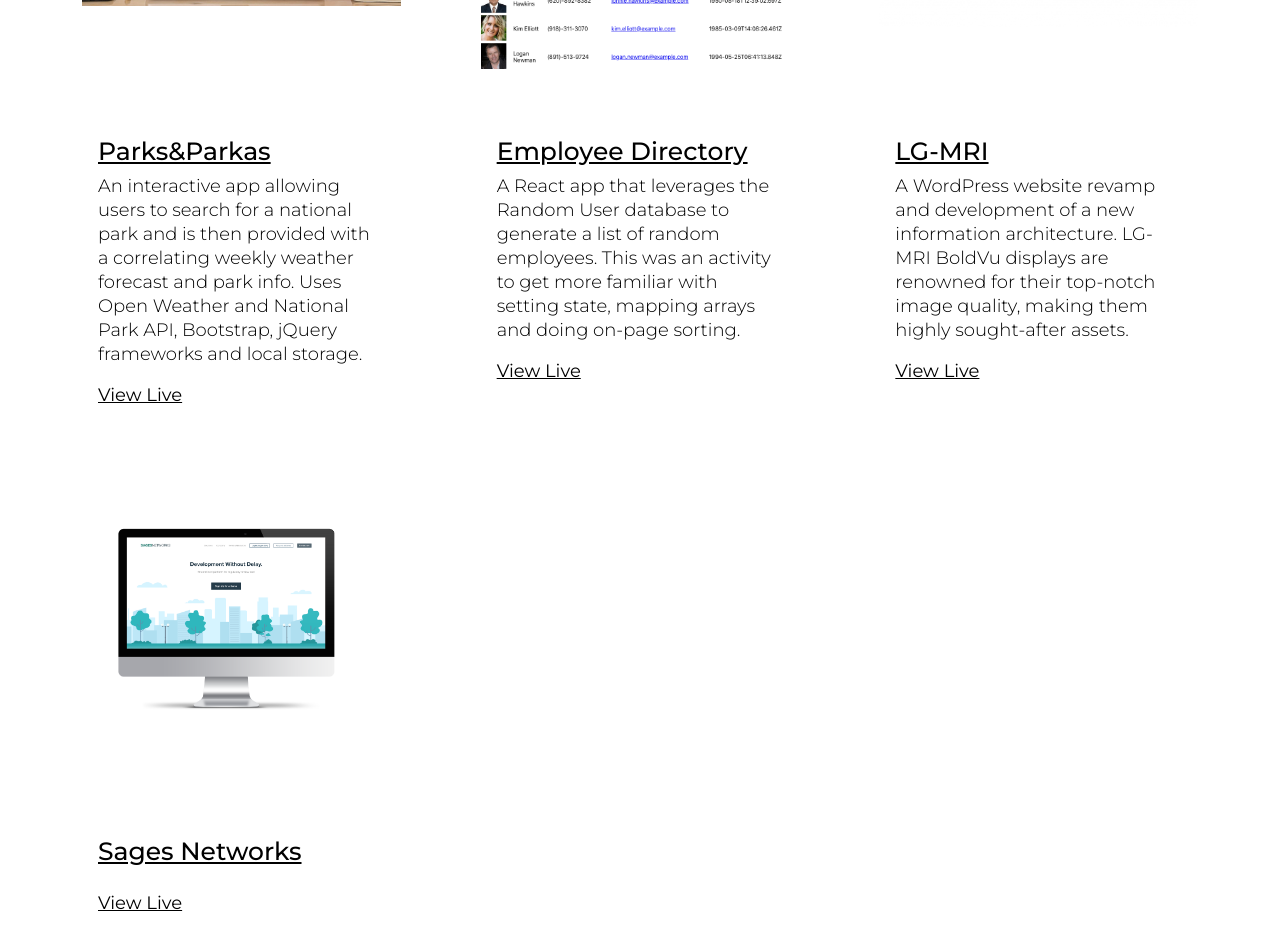
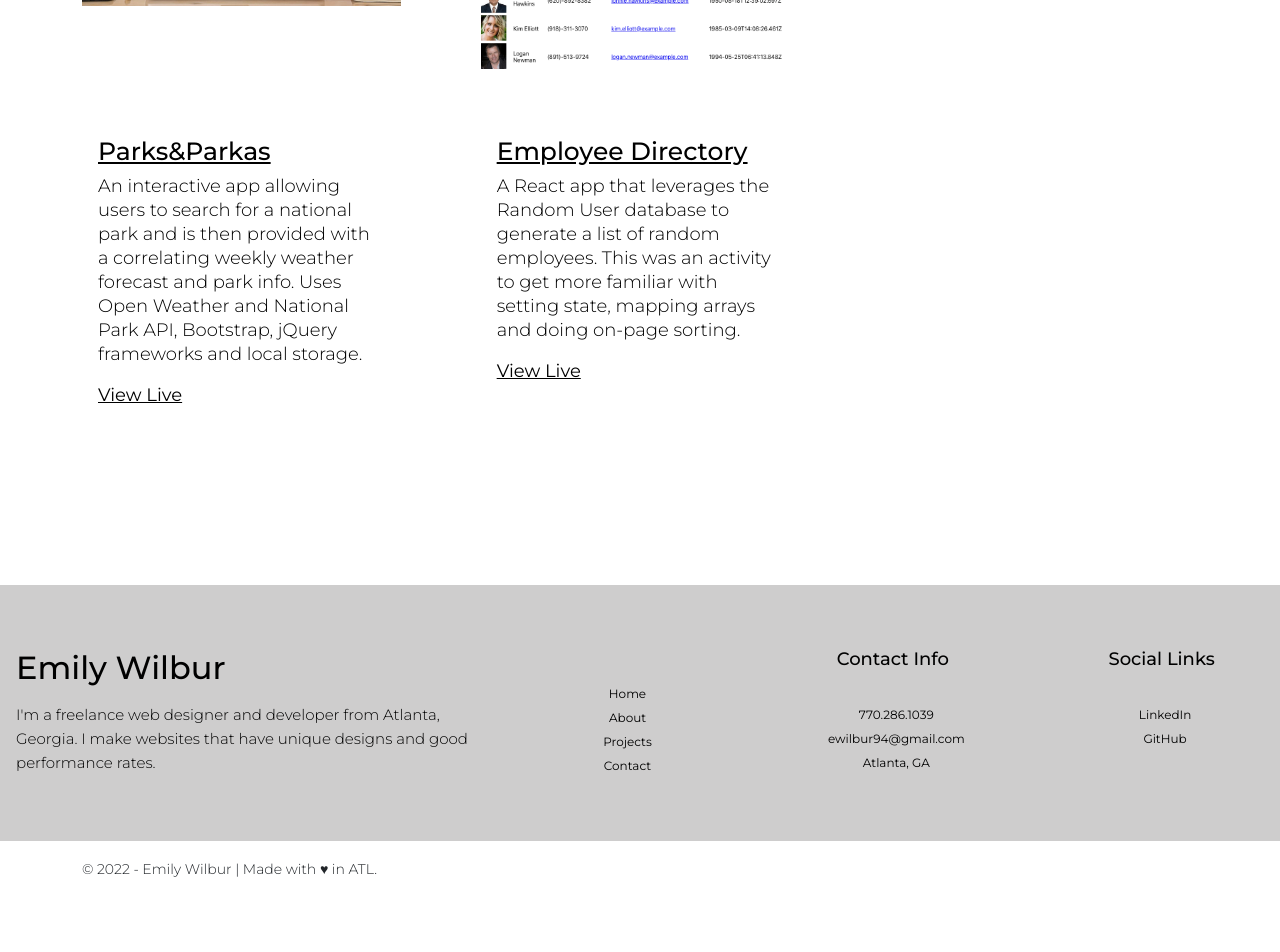
Before and after one commit to emilyjwilbur/port, a React (Create React App) app: page /projects in a window 1280 px wide. Shown: the part 1780-2732 px from the top of the page. After the commit the page ends 2677 px from the top, so only its background shows below. Built offline with nearby package versions, Linux system fonts and the light colour scheme; a web font is replaced by a local one.

Commit message:
hidden recent work

```diff
--- a/src/assets/data/projects.js
+++ b/src/assets/data/projects.js
@@ -79,22 +79,22 @@ const projects = [
     link: 'https://radiant-mountain-52951.herokuapp.com/'
 
   },
-  {
-    id:uuidv4(),
-    name: 'LG-MRI',
-    desc:
-    'A WordPress website revamp and development of a new information architecture. LG-MRI BoldVu displays are renowned for their top-notch image quality, making them highly sought-after assets.',
-    img: LGMRI,
-  },
-  {
-    id:uuidv4(),
-    name: 'Sages Networks',
-    desc:
-    '',
-    img: Sages,
-    link:'https://www.sagesnetworks.com/'
+  // {
+  //   id:uuidv4(),
+  //   name: 'LG-MRI',
+  //   desc:
+  //   'A WordPress website revamp and development of a new information architecture. LG-MRI BoldVu displays are renowned for their top-notch image quality, making them highly sought-after assets.',
+  //   img: LGMRI,
+  // },
+  // {
+  //   id:uuidv4(),
+  //   name: 'Sages Networks',
+  //   desc:
+  //   '',
+  //   img: Sages,
+  //   link:'https://www.sagesnetworks.com/'
 
-  }
+  // }
 
 
 ];
--- a/src/components/Gallery.js
+++ b/src/components/Gallery.js
@@ -38,15 +38,15 @@ export default function Gallery(){
             id: 5,
             imgSrc: Img5,
         },
-        {
+        // {
 
-            id: 6,
-            imgSrc: Img6,
-        },
-        {
-            id: 7,
-            imgSrc:Img7,
-        },
+        //     id: 6,
+        //     imgSrc: Img6,
+        // },
+        // {
+        //     id: 7,
+        //     imgSrc:Img7,
+        // },
 
 
     ]
```
